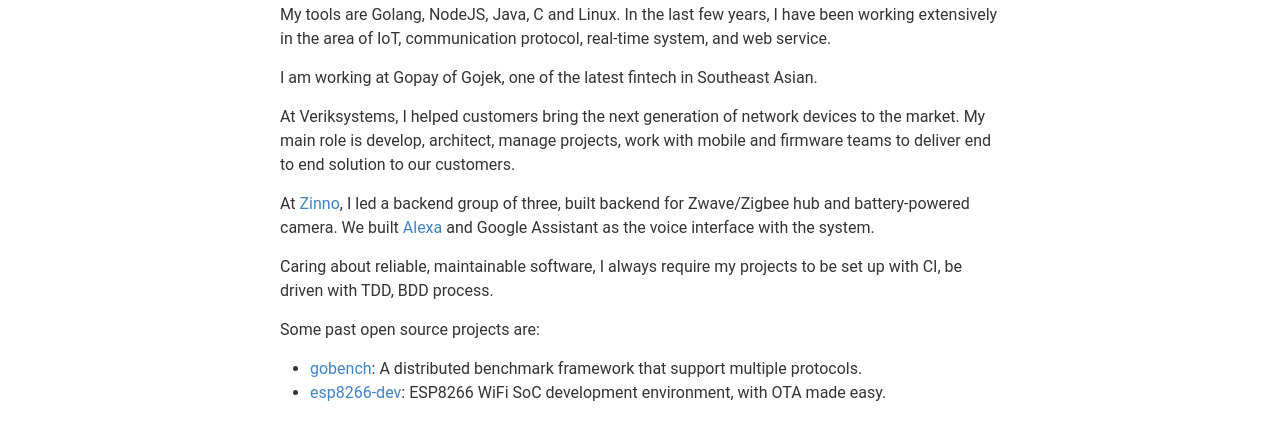
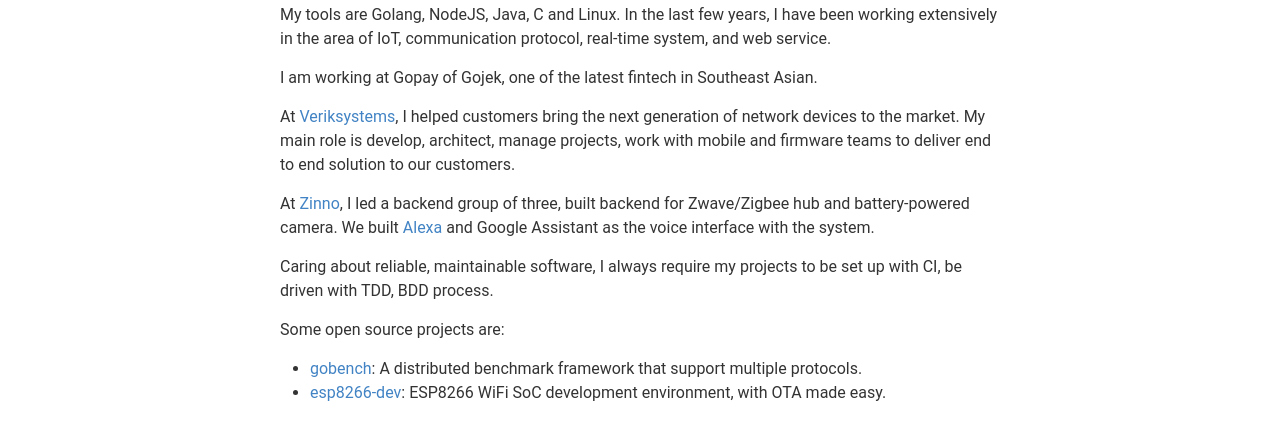
Before and after one commit to nqd/nqd.github.io, a Jekyll site: the page built from about.md, in a window 1280 px wide. Shown: the part 287-708 px from the top of the page. Built offline with Jekyll 4.4.1, drawn with Linux system fonts in a browser that asks for light colours; part of the change alters nothing that is shown.

```diff
--- a/about.md
+++ b/about.md
@@ -15,9 +15,10 @@ system, and web service.
 
 I am working at Gopay of Gojek, one of the latest fintech in Southeast Asian.
 
-At Veriksystems, I helped customers bring the next generation of network devices
-to the market. My main role is develop, architect, manage projects, work with
-mobile and firmware teams to deliver end to end solution to our customers.
+At [Veriksystems](veriksystems.com), I helped customers bring the next
+generation of network devices to the market. My main role is develop, architect,
+manage projects, work with mobile and firmware teams to deliver end to end
+solution to our customers.
 
 At [Zinno](https://zinnoinc.com), I led a backend group of three, built backend
 for Zwave/Zigbee hub and battery-powered camera. We built
@@ -27,7 +28,7 @@ the voice interface with the system.
 Caring about reliable, maintainable software, I always require my projects to be
 set up with CI, be driven with TDD, BDD process.
 
-Some past open source projects are:
+Some open source projects are:
 - [gobench](https://github.com/gobench-io/gobench): A distributed benchmark
   framework that support multiple protocols.
 - [esp8266-dev](https://github.com/nqd/esp8266-dev): ESP8266 WiFi SoC
```
